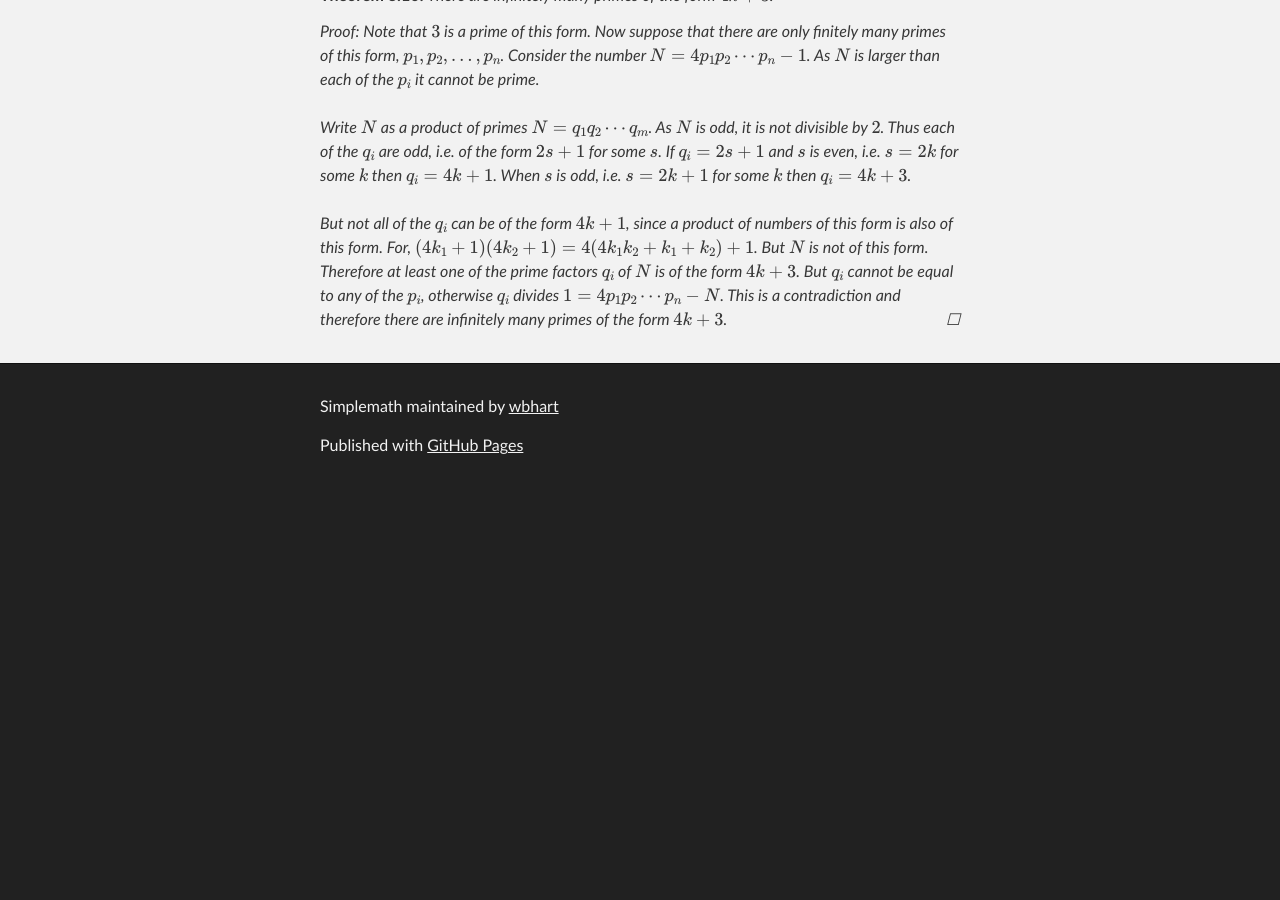
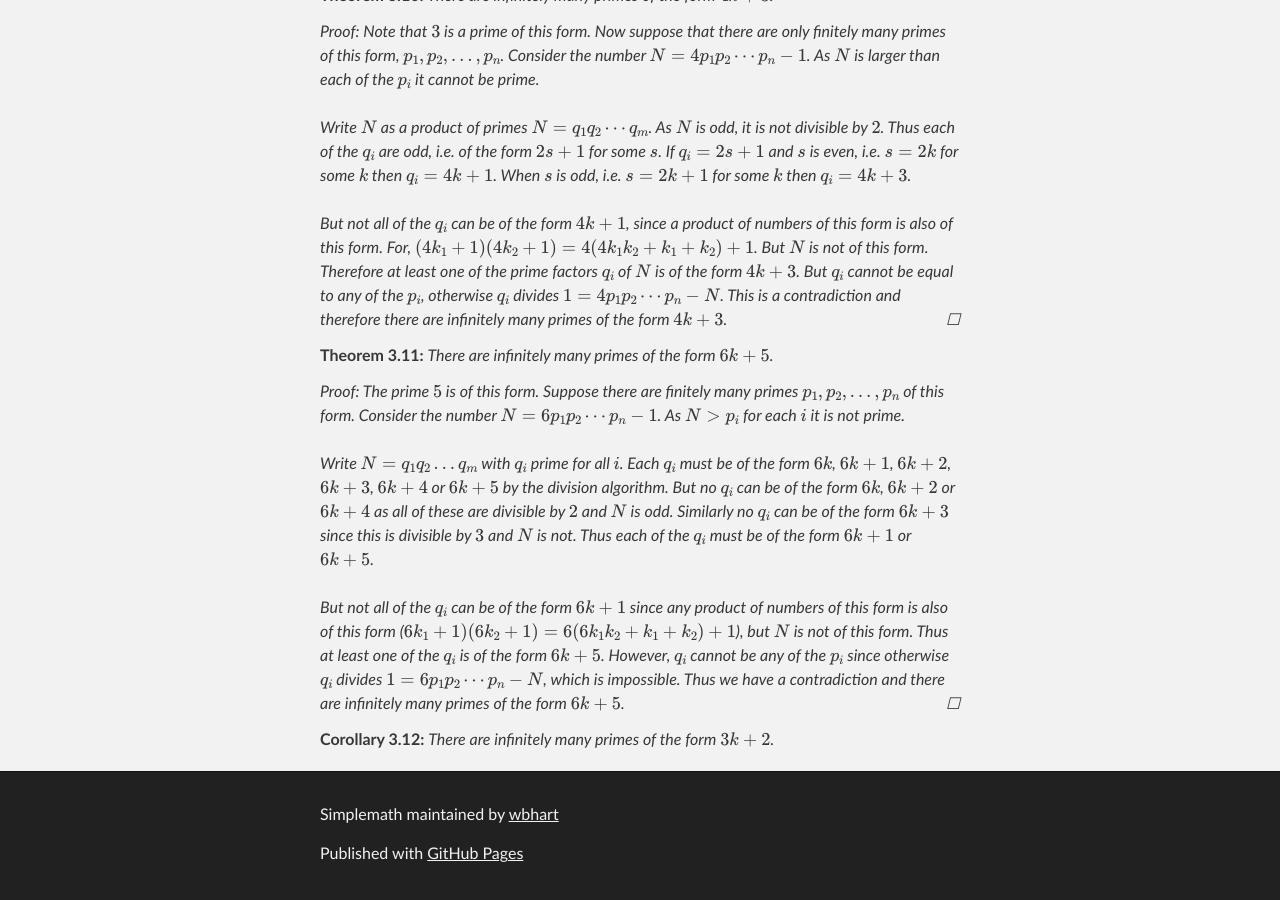
Before and after one commit to wbhart/SimpleMath, a Jekyll site: the page built from test.html, in a window 1280 px wide and 900 px high, scrolled down 11876 px. Built offline with Jekyll 4.4.1, drawn with Linux system fonts in a browser that asks for light colours; formulas are drawn with MathJax 3; before the commit the page ends 12368 px from its top, so only the background shows below that.

Commit message:
Update test.html

```diff
--- a/test.html
+++ b/test.html
@@ -579,3 +579,23 @@ $(4k_1 + 1)(4k_2 + 1) = 4(4k_1k_2 + k_1 + k_2) + 1$. But $N$ is not of this form
 factors $q_i$ of $N$ is of the form $4k + 3$. But $q_i$ cannot be equal to any of the $p_i$, otherwise $q_i$ divides
 $1 = 4p_1p_2\cdots p_n - N$. This is a contradiction and therefore there are infinitely many primes of the form $4k + 3$.
 </proof>
+
+<theorem> There are infinitely many primes of the form $6k + 5$.
+</theorem>
+
+<proof> The prime $5$ is of this form. Suppose there are finitely many primes $p_1, p_2, \ldots, p_n$ of this form.
+Consider the number $N = 6p_1p_2\cdots p_n - 1$. As $N > p_i$ for each $i$ it is not prime. </br></br>
+
+Write $N = q_1q_2\ldots q_m$ with $q_i$ prime for all $i$. Each $q_i$ must be of the form $6k$, $6k + 1$, $6k + 2$,
+$6k + 3$, $6k + 4$ or $6k + 5$ by the division algorithm. But no $q_i$ can be of the form $6k$, $6k + 2$ or $6k + 4$ as
+all of these are divisible by $2$ and $N$ is odd. Similarly no $q_i$ can be of the form $6k + 3$ since this is divisible
+by $3$ and $N$ is not. Thus each of the $q_i$ must be of the form $6k + 1$ or $6k + 5$. </br></br>
+
+But not all of the $q_i$ can be of the form $6k + 1$ since any product of numbers of this form is also of this form
+($6k_1 + 1)(6k_2 + 1) = 6(6k_1k_2 + k_1 + k_2) + 1$), but $N$ is not of this form. Thus at least one of the $q_i$ is of
+the form $6k + 5$. However, $q_i$ cannot be any of the $p_i$ since otherwise $q_i$ divides $1 = 6p_1p_2\cdots p_n - N$,
+which is impossible. Thus we have a contradiction and there are infinitely many primes of the form $6k + 5$.
+</proof>
+
+<corollary> There are infinitely many primes of the form $3k + 2$.
+</corollary>
```
